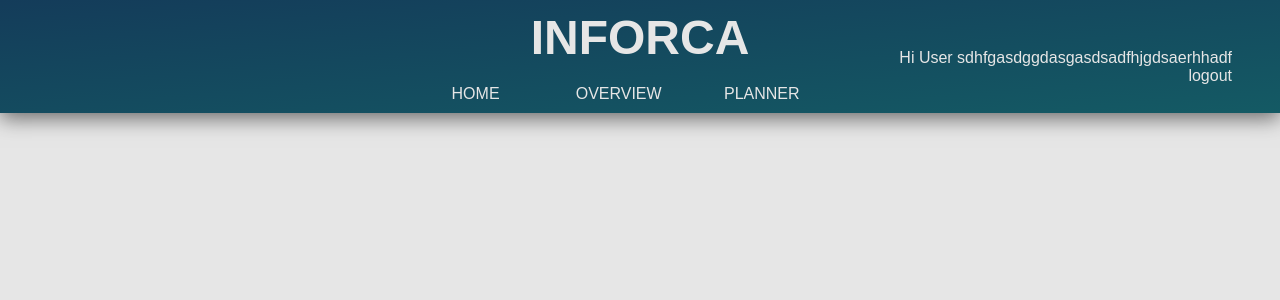
After one commit to renesteeman/Informatica-Methode-Xampp, a PHP site: page /components/headerGeneral.php in a window 1280 px wide. The commit adds this page. Shown: the top 300 px of the page. Run offline with PHP 8.4, Linux system fonts and the light colour scheme.

Commit message:
new animation and more modularity

```diff
--- /dev/null
+++ b/design V2/components/headerGeneral.php
@@ -0,0 +1,68 @@
+<head>
+	<!-- external includes -->
+	<link href="https://fonts.googleapis.com/css?family=Roboto" rel="stylesheet">
+	<script src="https://ajax.googleapis.com/ajax/libs/jquery/3.3.1/jquery.min.js"></script>
+
+	<!-- internal includes -->
+	<link rel="stylesheet" href="../css/main.min.css">
+	<script src="../scripts/UI.js"></script>
+
+    <title>Informatica</title>
+<head>
+
+<header>
+	<div class="navigation">
+
+		<h1>
+			INFORCA
+		</h1>
+
+		<div class="nav-wide">
+
+			<div class="nav-bar">
+				<a href="#">HOME</a>
+				<a href="#">OVERVIEW</a>
+				<a href="#">PLANNER</a>
+			</div>
+
+			<div class="empty">
+				<div class="welcome">
+					<div>
+						Hi User sdhfgasdggdasgasdsadfhjgdsaerhhadf
+					</div>
+					<div>
+						logout
+					</div>
+				</div>
+			</div>
+		</div>
+
+		<div class="nav-burger">
+			<div class="burger-icon">
+
+				<div class="bar1"></div>
+				<div class="bar2"></div>
+				<div class="bar3"></div>
+
+			</div>
+
+			<div class="burger-content">
+				<div class="nav-bar">
+					<a href="#">HOME</a>
+					<a href="#">OVERVIEW</a>
+					<a href="#">PLANNER</a>
+				</div>
+
+				<div class="welcome">
+					<div>
+						Hi User sdhfgasdggdasgasdsadfhjgdsaerhhadf
+					</div>
+					<div>
+						logout
+					</div>
+				</div>
+			</div>
+		</div>
+	</div>
+
+</header>
--- a/design V2/css/main.sass
+++ b/design V2/css/main.sass
@@ -114,8 +114,8 @@ a:hover
 		height: 15em
 		line-height: 15em
 		width: 15em
-
-		transition: background .5s ease-out
+		box-shadow: inset 0 0 0 0 darken($white, 10%), 6px 6px 8px darken($white, 20%)
+		transition: background .5s ease-out, box-shadow 0.5s ease-in-out
 		overflow: hidden
 		border-radius: 4px
 
@@ -126,7 +126,7 @@ a:hover
 				display: none
 
 	.tile:hover
-		background-position: 15em
+		box-shadow: inset 0 0 0 6px darken($white, 10%), 4px 4px 8px darken($white, 20%)
 
 	.tile.active
 		transition: none
```
Also changed, not shown: design V2/components/footer.php (added, +11 -0 lines), design V2/components/headerChapter.php (added, +68 -0 lines), design V2/pages/index.php (renamed from design V2/index.php, +6 -81 lines), design V2/test.html (deleted, +0 -48 lines), design V2/css/main.min.css.
